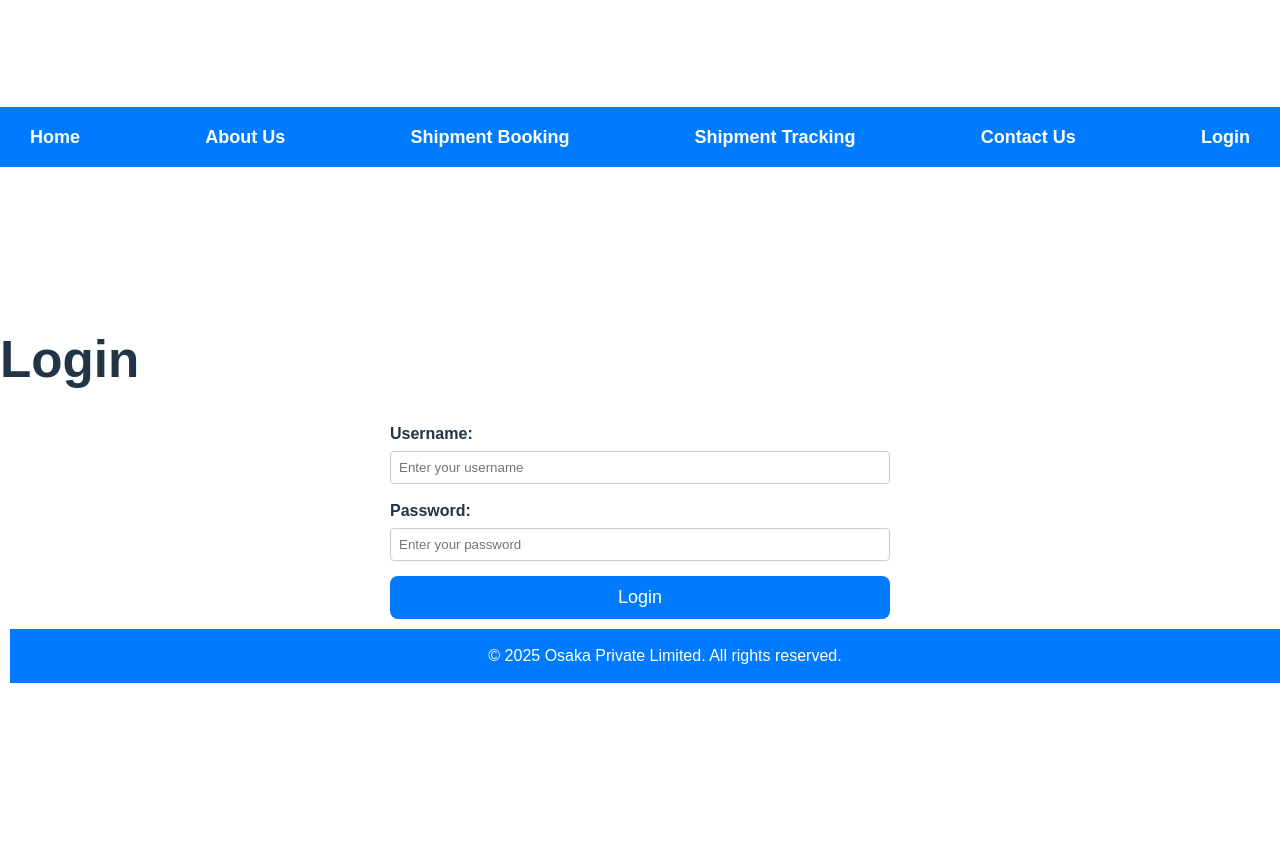
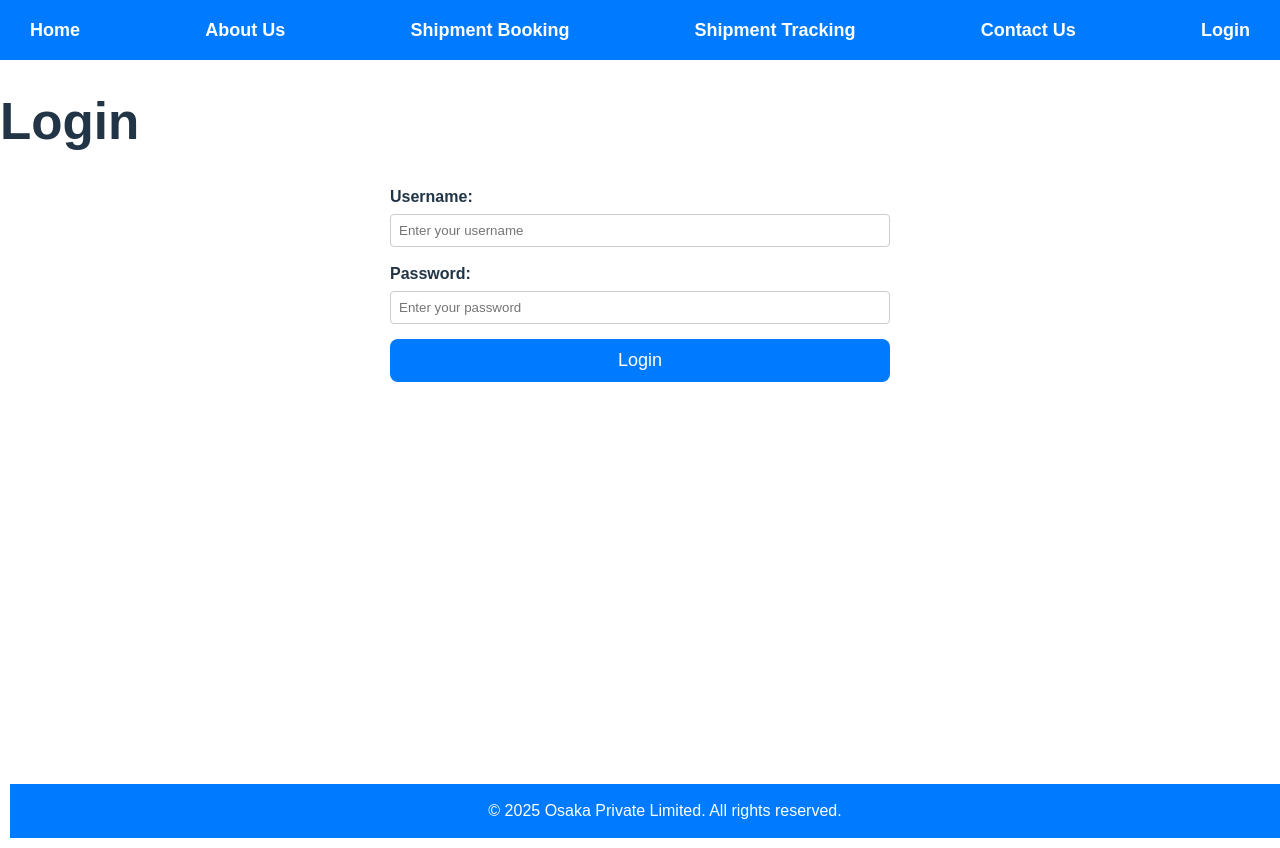
Before and after one commit to Boobesh19/Reactfrontend, a React (Vite) app: page /login in a window 1280 px wide. Before the commit the page ends 800 px from the top, so only its background shows below. Built offline with nearby package versions, Linux system fonts and the light colour scheme.

Commit message:
deploy config

```diff
--- a/src/App.css
+++ b/src/App.css
@@ -57,7 +57,6 @@ body, html {
 /* Navbar - Full Width */
 nav {
   display: flex;
-  position: sticky;
   top: 0;
   z-index: 1000;
   justify-content: space-between;
@@ -68,6 +67,7 @@ nav {
   min-height: 60px; /* Prevents shrinking */
   box-sizing: border-box; /* Ensures padding doesn’t reduce width */
 }
+
 
 nav a {
   color: white;
@@ -144,7 +144,7 @@ form button:hover {
 }
 
 .ST-container {
-  padding-top: 130px; /* Adjust based on navbar height */
+  padding-top: 50px; /* Adjust based on navbar height */
   align-items: center;
   align-content: center;
 }
--- a/src/App.jsx
+++ b/src/App.jsx
@@ -13,6 +13,7 @@ function App() {
   return (
     <Router>
       <Navbar />
+      <main style={{ minHeight: "calc(100vh - 120px)" }}> {/* Adjust based on your navbar/footer height */}
         <Routes>
           <Route path="/" element={<Home />} />
           <Route path="/about" element={<About />} />
@@ -21,6 +22,7 @@ function App() {
           <Route path="/booking" element={<ShipmentBooking />} />
           <Route path="/tracking" element={<ShipmentTracking />} />
         </Routes>
+      </main>
       <Footer />
     </Router>
   );
--- a/src/components/Navbar.jsx
+++ b/src/components/Navbar.jsx
@@ -9,8 +9,11 @@ const Navbar = () => {
     setIsLoggedIn(loggedInStatus === "true");
   }, []);
 
+// In Navbar.jsx, replace the current navbarstyle with:
   const navbarstyle = {
     position: "sticky",
+    top: "0",
+    zIndex: "1000"
   };
 
   const handleLogout = () => {
--- a/src/pages/Login.jsx
+++ b/src/pages/Login.jsx
@@ -29,7 +29,7 @@ const Login = () => {
   };
 
   return (
-    <div className="ST-container">
+    <div>
       <h1>Login</h1>
       <form onSubmit={handleLogin}>
         <div className="form-group">
```
Lines whose indentation alone changed are shown as unchanged.
